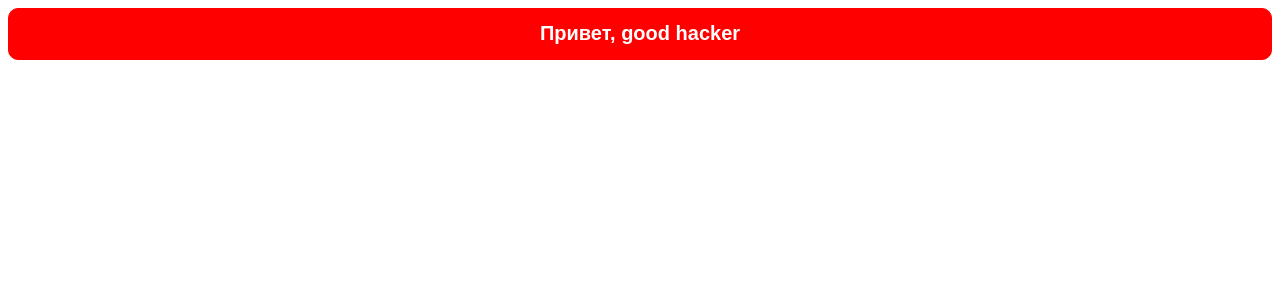
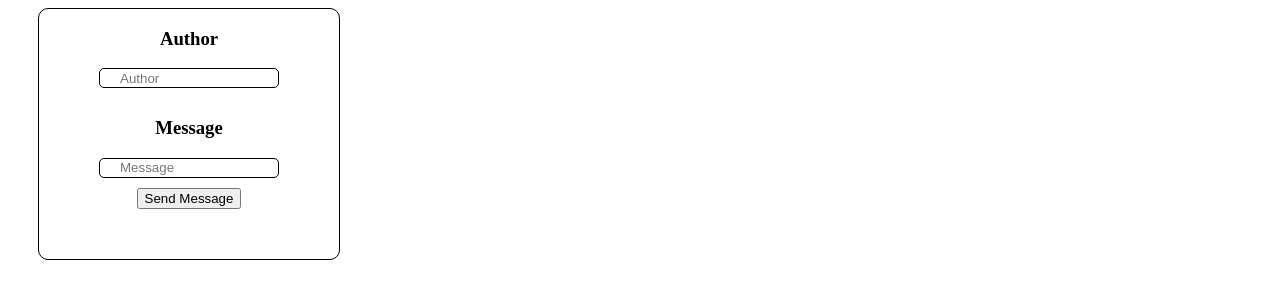
Before and after one commit to D1B0/react, a React (Create React App) app: page / in a window 1280 px wide. Shown: the top 300 px of the page. Built offline with nearby package versions, Linux system fonts and the light colour scheme.

Commit message:
Add files via upload
hw2

```diff
--- a/src/App.js
+++ b/src/App.js
@@ -1,13 +1,69 @@
 import {Message} from './components/Message'
 import styles from "./app.module.css";
+import {useState, useEffect} from 'react'
+
 
 function App() {
-    const message = {name: 'good hacker'}
+    const [text, setText] = useState("")
+    const [value, setValue] = useState("")
+    const [messagesList, setMessagesList] = useState([])
+    const [count, setCount] = useState(0)
+
+    const handleSendMessage = () => {
+        if (!value || !text) {
+            return
+        } else {
+            setMessagesList((state) => [...state, {id: new Date().getTime(), author: value, text: text}])
+            setCount(count + 1)
+            setText("")
+            setValue("")
+        }
+    }
+    useEffect(() => {
+        if (count === 0 || messagesList[messagesList.length - 1].author === "bot") {
+            return
+        } else {
+            setTimeout(() => {
+                setMessagesList((state) => [...state, {
+                    id: new Date().getTime(),
+                    author: `bot`,
+                    text: `${messagesList[messagesList.length - 1].author} hello to this chat and good day`
+                }])
+
+            }, 1500)
+        }
+
+    }, [count, messagesList])
+
     return (
-        <div className={styles.app} style={{ border: "1px solid red" }}>
-            <Message message={message.name}/>
+        <div>
+            {messagesList.map(message =>
+                <Message key={message.id} message={message.text} author={message.author}/>
+            )}
+
+            <form className={styles.message_form}>
+                <h3>Author</h3>
+                <input className={styles.author}
+                       value={value}
+                       type="text"
+                       placeholder='Author'
+                       onChange={(e) => setValue(e.target.value)}/>
+                <h3>Message</h3>
+                <input className={styles.message}
+                       value={text}
+                       type="text"
+                       placeholder='Message'
+                       onChange={(e) => setText(e.target.value)}/>
+                <button type="button"
+                        onClick={
+                            handleSendMessage
+                        }>Send Message
+                </button>
+            </form>
         </div>
-    );
+    )
+
 }
 
+
 export default App;
--- a/src/app.module.css
+++ b/src/app.module.css
@@ -1,8 +1,23 @@
-.app {
-    border-radius: 10px;
-    background-color: red;
+.author, .message {
+
+    width: 180px;
+    height: 20px;
+    border: 1px solid black;
+    border-radius: 5px;
+    box-sizing: border-box;
+    padding: 0 20px 0 20px;
+    display: flex;
+    margin-bottom: 10px;
+    align-items: center;
 }
 
-.app header {
-    border: 2px solid blue;
+.message_form {
+    align-items: center;
+    display: flex;
+    flex-direction: column;
+    width: 300px;
+    height: 250px;
+    margin-left: 30px;
+    border: 1px solid black;
+    border-radius: 10px;
 }
--- a/src/components/Message.js
+++ b/src/components/Message.js
@@ -1,5 +1,5 @@
 import styles from "./message.module.css";
 
-export function Message(props) {
-    return <h1 className={styles.message}>Привет, {props.message}</h1>;
+export function Message({author, message}) {
+    return <h1 className={styles.message}>{author}: {message} </h1>;
 }
--- a/src/components/message.module.css
+++ b/src/components/message.module.css
@@ -1,6 +1,7 @@
-.message{
+.message {
     font-family: sans-serif;
     font-size: 20px;
-    color: white;
-    text-align: center;
+    color: black;
+    text-align: left;
+    margin-left: 30px;
 }
```
Also changed, not shown: public/index.html (line endings or trailing spaces).
